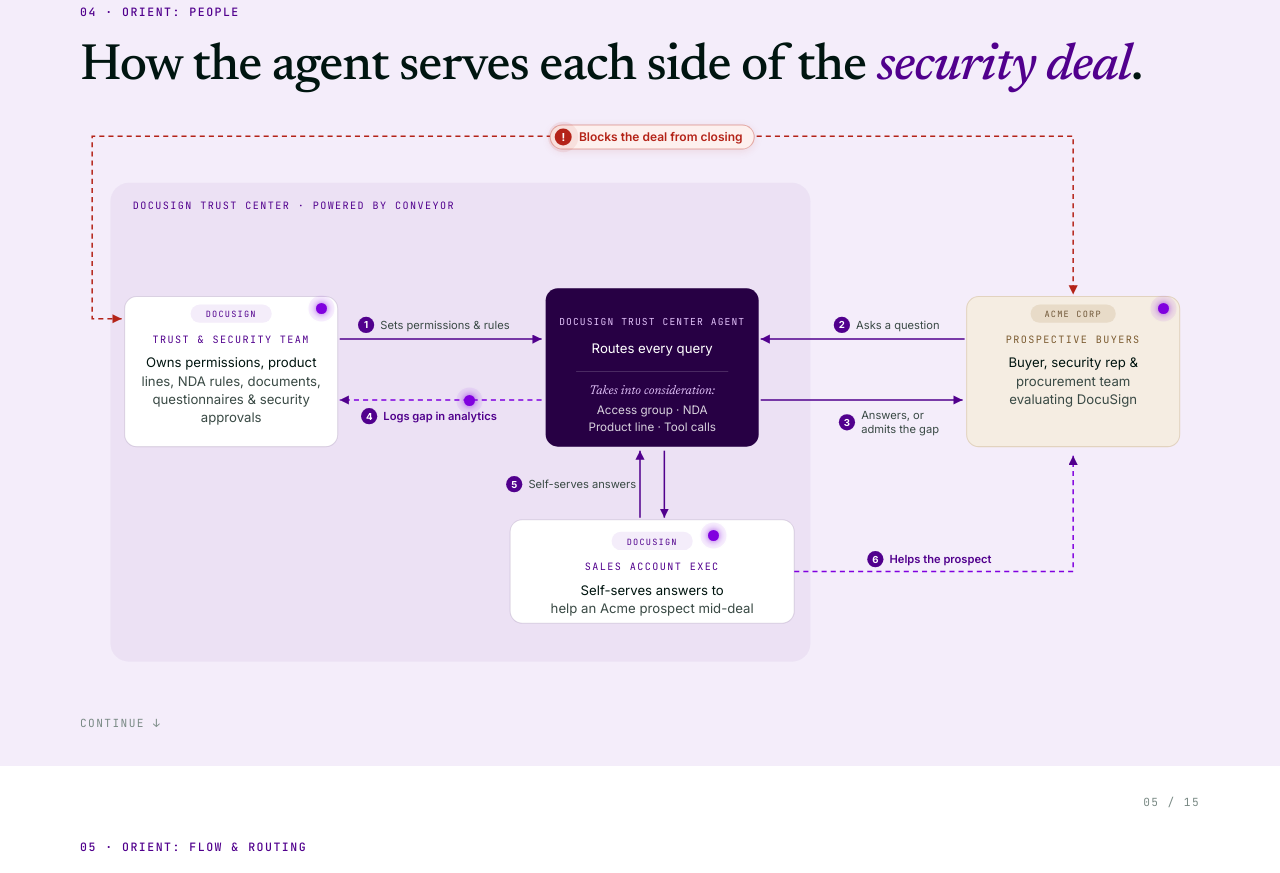
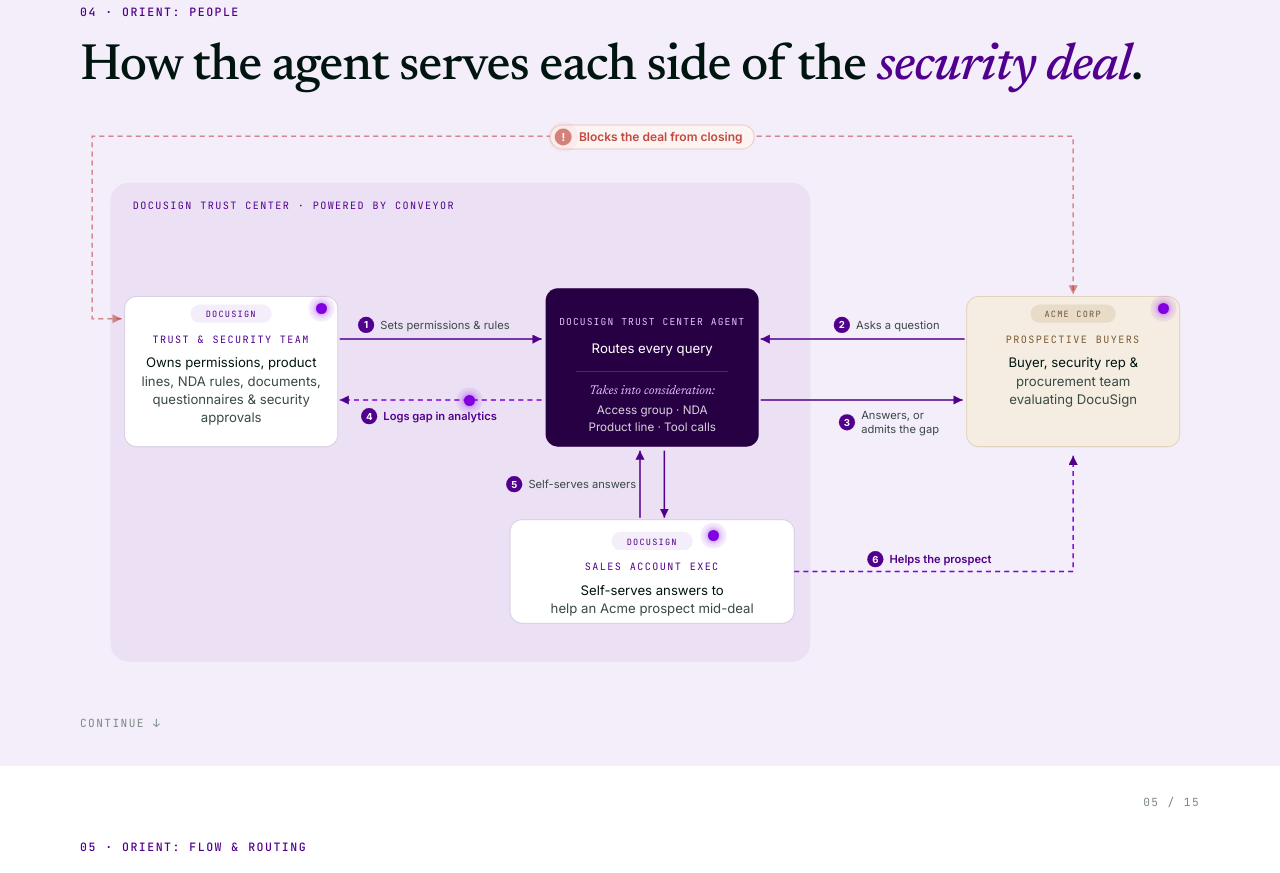
Before and after one commit to ivitso/trust-center-agent, a plain HTML site: page index-draft3.html in a window 1280 px wide. Shown: the part 3800-4673 px from the top of the page. Drawn offline with Linux system fonts and the light colour scheme.

Commit message:
draft3: soften the manual-loop red to about half strength
Co-Authored-By: Claude Opus 5.5 <noreply@anthropic.com>

```diff
--- a/index-draft3.html
+++ b/index-draft3.html
@@ -182,30 +182,30 @@ h1, h2, .serif { font-family: 'Newsreader', Georgia, serif; font-weight: 500; }
   gap: 7px;
   padding: 3px 11px 3px 4px;
   border-radius: 999px;
-  background: #FDF0EE;
-  border: 1px solid rgba(180, 35, 24, 0.35);
-  color: #B42318;
+  background: #FBF4F3;
+  border: 1px solid rgba(180, 35, 24, 0.2);
+  color: rgba(180, 35, 24, 0.82);
   font: 600 12px/1.3 'Inter', sans-serif;
   white-space: nowrap;
-  box-shadow: 0 2px 8px rgba(180, 35, 24, 0.10);
+  box-shadow: none;
   transition: background 0.16s ease, border-color 0.16s ease;
 }
 .map-warn:hover .map-warn-pill,
-.map-warn:focus .map-warn-pill { background: #FBE3DF; border-color: rgba(180, 35, 24, 0.6); }
+.map-warn:focus .map-warn-pill { background: #F9E9E6; border-color: rgba(180, 35, 24, 0.4); }
 .map-warn-badge {
   width: 17px;
   height: 17px;
   border-radius: 50%;
-  background: #B42318;
+  background: rgba(180, 35, 24, 0.55);
   color: #fff;
   font: 700 11px/17px 'Inter', sans-serif;
   text-align: center;
-  box-shadow: 0 0 0 0 rgba(180, 35, 24, 0.45);
+  box-shadow: 0 0 0 0 rgba(180, 35, 24, 0.22);
   animation: map-warn-pulse 2s ease-out infinite;
   transition: transform 0.16s ease;
 }
 @keyframes map-warn-pulse {
-  0%   { box-shadow: 0 0 0 0 rgba(180, 35, 24, 0.45); }
+  0%   { box-shadow: 0 0 0 0 rgba(180, 35, 24, 0.22); }
   70%  { box-shadow: 0 0 0 8px rgba(180, 35, 24, 0); }
   100% { box-shadow: 0 0 0 0 rgba(180, 35, 24, 0); }
 }
@@ -2050,7 +2050,7 @@ details .acc-body img { margin-top: 12px; border-radius: 8px; border: 1px solid
             <path d="M0,0 L0,6 L6,3 z" fill="#51008D"/>
           </marker>
           <marker id="imap-arrow-pain" markerWidth="8" markerHeight="8" refX="6" refY="3" orient="auto-start-reverse" markerUnits="strokeWidth">
-            <path d="M0,0 L0,6 L6,3 z" fill="#B42318"/>
+            <path d="M0,0 L0,6 L6,3 z" fill="#B42318" fill-opacity="0.5"/>
           </marker>
         </defs>
 
@@ -2095,7 +2095,7 @@ details .acc-body img { margin-top: 12px; border-radius: 8px; border: 1px solid
         <text x="540" y="438" text-anchor="middle" font-family="Inter, sans-serif" font-size="13" fill="#3A4A45">help an Acme prospect mid-deal</text>
 
         <!-- Manual workflow: email back-and-forth between security team and buyers, outside the Trust Center -->
-        <path d="M17,148 H-12 V-32 H955 V124" fill="none" stroke="#B42318" stroke-width="1.5" stroke-dasharray="5 4" marker-start="url(#imap-arrow-pain)" marker-end="url(#imap-arrow-pain)"/>
+        <path d="M17,148 H-12 V-32 H955 V124" fill="none" stroke="#B42318" stroke-opacity="0.5" stroke-width="1.5" stroke-dasharray="5 4" marker-start="url(#imap-arrow-pain)" marker-end="url(#imap-arrow-pain)"/>
 
         <!-- 1 · Admin sets rules -->
         <circle cx="258" cy="154" r="8" fill="#51008D"/><text x="258" y="157.4" text-anchor="middle" font-family="Inter, sans-serif" font-size="9.5" font-weight="700" fill="#fff">1</text>
```
